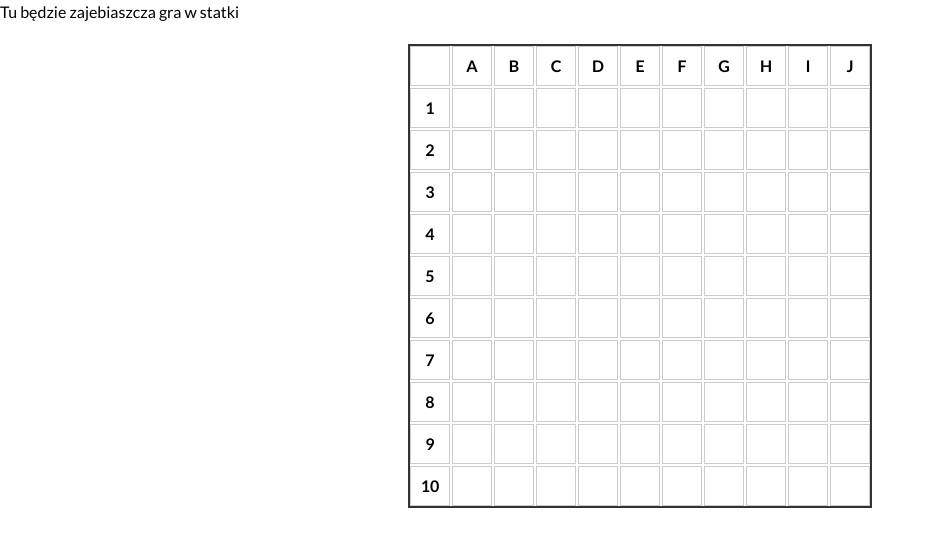
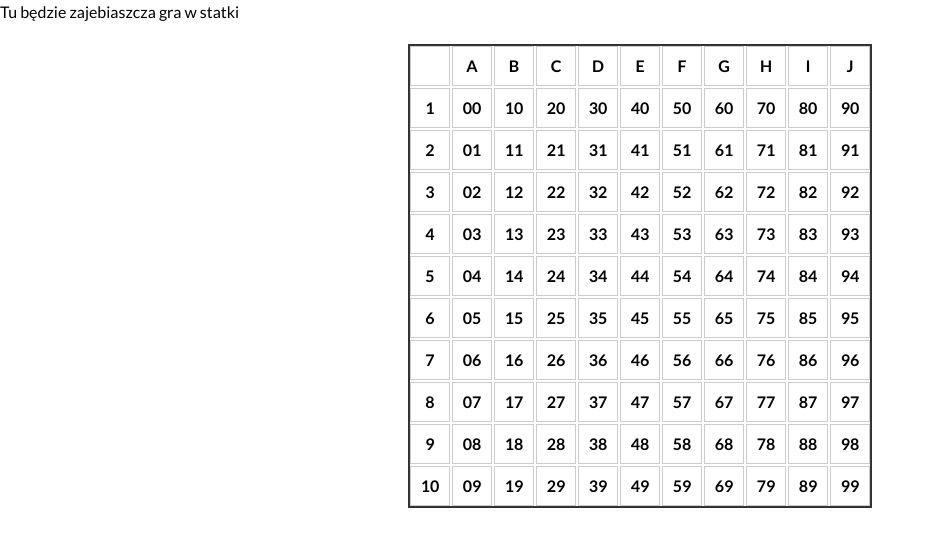
Before and after one commit to GrzegorzJendernal/battleships-game, a React (Vite) app: page / in a window 1280 px wide. Shown: the top 546 px of the page, without its empty margins (0-935 px from the left). Built offline with nearby package versions, Linux system fonts and the light colour scheme.

Commit message:
removed Cell

```diff
--- a/src/components/Board/Board.tsx
+++ b/src/components/Board/Board.tsx
@@ -1,5 +1,6 @@
 import React from "react";
-import { BoardContainer, Cell } from "./board.styled";
+import { BoardContainer } from "./board.styled";
+import Cell from "./Cell/Cell";
 
 const Board = () => {
   const columns = ["A", "B", "C", "D", "E", "F", "G", "H", "I", "J"];
@@ -9,18 +10,14 @@ const Board = () => {
       {/* Etykiety kolumn */}
       <Cell></Cell> {/* Pusty górny lewy róg */}
       {columns.map((column, columnIndex) => (
-        <Cell key={columnIndex}>
-          {column}
-        </Cell>
+        <Cell key={columnIndex}>{column}</Cell>
       ))}
       {/* Plansza gry */}
       {rows.map((row, rowIndex) => (
         <React.Fragment key={rowIndex}>
           <Cell>{row}</Cell>
           {columns.map((column, columnIndex) => (
-            <Cell key={columnIndex} id={`${column}${row}`}>
-
-            </Cell>
+            <Cell key={columnIndex} id={`${column}${row}`} coordinate={+`${columnIndex}${rowIndex}`}>{`${+columnIndex}${+rowIndex}`}</Cell>
           ))}
         </React.Fragment>
       ))}
```
